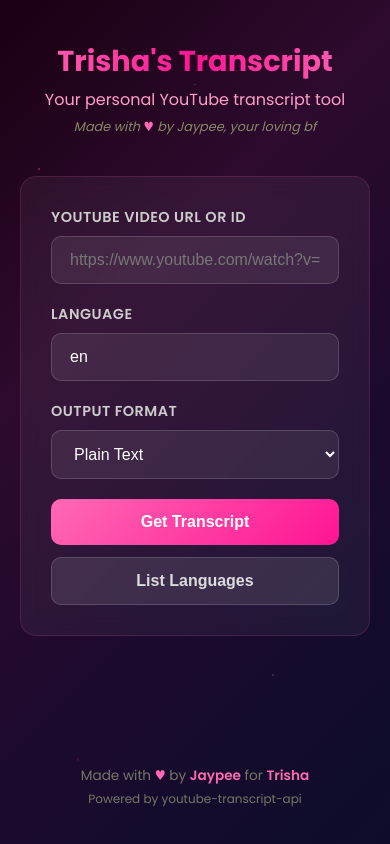
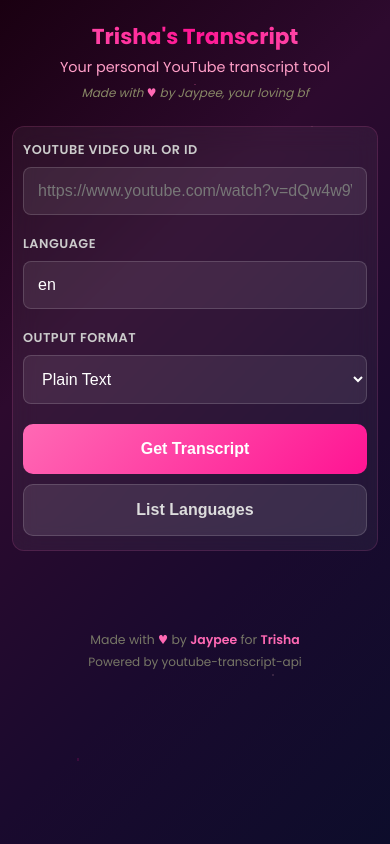
Before and after one commit to jaypeewhat/trisha-transcript, a Flask app: page / in a window 390 px wide. Run offline with Flask 3, Linux system fonts and the light colour scheme.

Commit message:
Make fully mobile-friendly with responsive design

```diff
--- a/templates/index.html
+++ b/templates/index.html
@@ -2,7 +2,11 @@
 <html lang="en">
 <head>
     <meta charset="UTF-8">
-    <meta name="viewport" content="width=device-width, initial-scale=1.0">
+    <meta name="viewport" content="width=device-width, initial-scale=1.0, maximum-scale=5.0, user-scalable=yes">
+    <meta name="theme-color" content="#1a0011">
+    <meta name="apple-mobile-web-app-capable" content="yes">
+    <meta name="apple-mobile-web-app-status-bar-style" content="black-translucent">
+    <meta name="description" content="Trisha's YouTube Transcript Tool - Made with love by Jaypee">
     <title>Trisha's Transcript - Made with Love</title>
     <link rel="preconnect" href="https://fonts.googleapis.com">
     <link href="https://fonts.googleapis.com/css2?family=Poppins:wght@300;400;600;700&display=swap" rel="stylesheet">
@@ -407,10 +411,126 @@
             text-decoration: none;
         }
 
-        @media (max-width: 600px) {
-            .row { flex-direction: column; gap: 0; }
-            header h1 { font-size: 1.8rem; }
-            .btn-group { flex-direction: column; }
+        @media (max-width: 768px) {
+            .container {
+                padding: 20px 12px;
+            }
+
+            header {
+                margin-bottom: 24px;
+            }
+
+            header h1 {
+                font-size: 1.6rem;
+            }
+
+            header .subtitle {
+                font-size: 0.9rem;
+            }
+
+            header .made-by {
+                font-size: 0.75rem;
+            }
+
+            .card {
+                padding: 18px 14px;
+                border-radius: 12px;
+                margin-bottom: 20px;
+            }
+
+            .row {
+                flex-direction: column;
+                gap: 0;
+            }
+
+            label {
+                font-size: 0.8rem;
+            }
+
+            input[type="text"], select {
+                padding: 14px 14px;
+                font-size: 16px; /* prevents iOS zoom on focus */
+                border-radius: 8px;
+            }
+
+            .btn-group {
+                flex-direction: column;
+                gap: 10px;
+            }
+
+            button {
+                padding: 16px 20px;
+                font-size: 1rem;
+                width: 100%;
+                min-height: 50px; /* good touch target */
+                border-radius: 10px;
+            }
+
+            .meta-bar {
+                gap: 8px;
+            }
+
+            .meta-tag {
+                font-size: 0.78rem;
+                padding: 5px 10px;
+            }
+
+            .tabs {
+                border-radius: 8px;
+            }
+
+            .tab-btn {
+                padding: 12px 8px;
+                font-size: 0.85rem;
+            }
+
+            .transcript-output {
+                padding: 16px 12px;
+                font-size: 0.85rem;
+                max-height: 400px;
+                border-radius: 10px;
+                line-height: 1.6;
+            }
+
+            .snippet {
+                gap: 10px;
+                padding: 6px 0;
+            }
+
+            .snippet-time {
+                min-width: 50px;
+                font-size: 0.8rem;
+            }
+
+            .snippet-text {
+                font-size: 0.88rem;
+            }
+
+            .video-embed iframe {
+                border-radius: 8px;
+            }
+
+            footer {
+                margin-top: 24px;
+                padding: 16px;
+                font-size: 0.78rem;
+            }
+        }
+
+        @media (max-width: 400px) {
+            header h1 {
+                font-size: 1.35rem;
+            }
+
+            .card {
+                padding: 14px 10px;
+            }
+
+            .transcript-output {
+                padding: 12px 8px;
+                font-size: 0.8rem;
+                max-height: 350px;
+            }
         }
     </style>
 </head>
```
